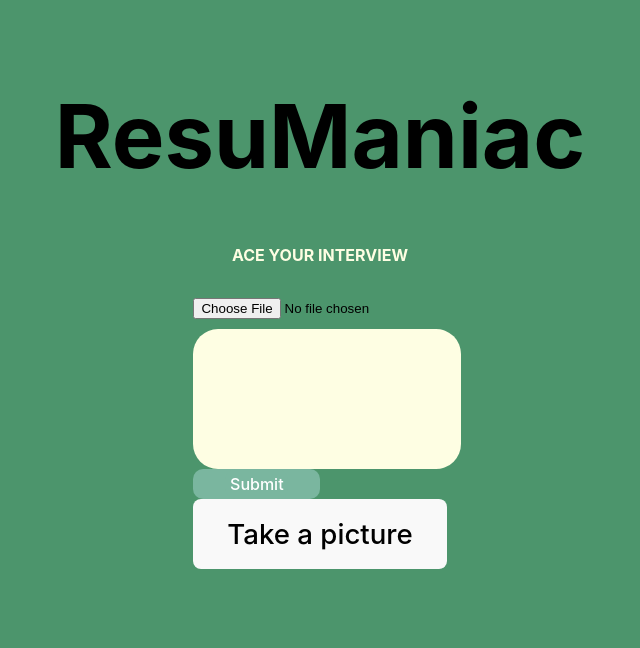
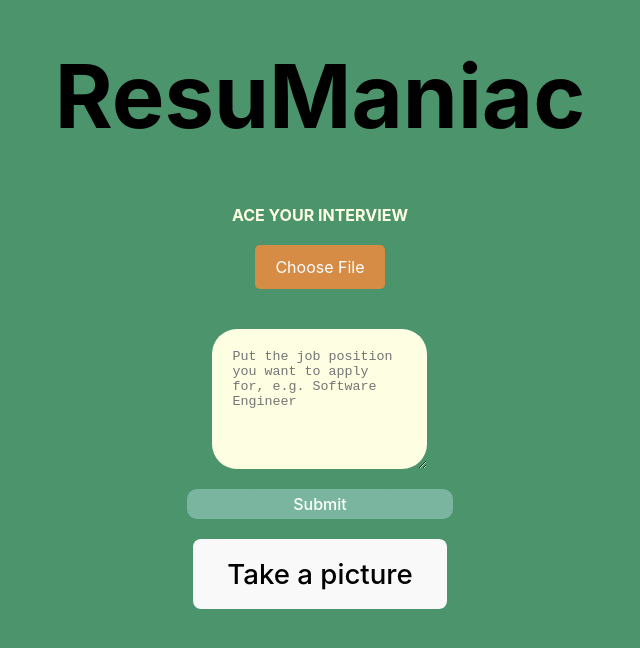
Before and after one commit to michimochi25/Terrible-Ideas-Hackathon, a React (Vite) app in the folder vite-project/: page / in a window 1280 px wide. Shown: the part 102-750 px from the top of the page, without its empty margins (320-960 px from the left). Built offline with nearby package versions, Linux system fonts and the light colour scheme.

Commit message:
Format containers

```diff
--- a/vite-project/src/App.css
+++ b/vite-project/src/App.css
@@ -23,7 +23,6 @@
   justify-content: center;
   align-items: center;
   height: 100px;
-  width: 90%;
   border-radius: 25px;
   padding: 20px;
   color:black;
@@ -106,3 +105,36 @@
   bottom: 120px;
   left: 120px;
 }
+
+.flexContainer {
+  display: flex;
+  justify-content: space-between;
+  flex-direction: column;
+  gap: 20px;
+  align-items: center;
+}
+
+.fileInputContainer {
+  display: flex;
+  justify-content: center;
+  margin-bottom: 20px;
+}
+
+.fileInputHidden {
+  display: none; /* Hide the default file input */
+}
+
+.customFileInput {
+  display: inline-block;
+  padding: 10px 20px;
+  color: white;
+  background-color: #D68C45;
+  border-radius: 5px;
+  cursor: pointer;
+  font-size: 16px;
+  text-align: center;
+}
+
+.customFileInput:hover {
+  background-color: #7ab69f;
+}
--- a/vite-project/src/pages/home.jsx
+++ b/vite-project/src/pages/home.jsx
@@ -28,18 +28,52 @@
       <h1>ResuManiac</h1>
       <h3 className="subHeadings">ACE YOUR INTERVIEW</h3>
 
-      <div className="biggerContainer">
-        <form action="http://localhost:3000/api/image" method="post" encType="multipart/form-data" id='imgForm'>
-          <input type="file" name="image" onChange={upload} accept="image/*" id="imgID" className="forSpaces"></input>
+      <div className='flexContainer'>
+
+        <div className='fileInputContainer'>
+
+          <form
+            action='http://localhost:3000/api/image'
+            method='post'
+            encType='multipart/form-data'
+            id='imgForm'
+          >
+            <input
+              type='file'
+              name='image'
+              onChange={upload}
+              accept='image/*'
+              id='imgID'
+              className='fileInputHidden'
+            />
+            {/* Custom label as button */}
+            <label htmlFor="imgID" className="customFileInput">
+              Choose File
+            </label>
+          </form>
+          </div>
+
           <form action="" method="get">
-            <input type="text" className="inputContainer"></input>
-          </form>
+            <textarea
+              className="inputContainer"
+              placeholder='Put the job position you want to apply for, e.g. Software Engineer'
+              rows="4"
+            />
+            </form>
           <div className="submitButton">
-            <button className="submitButton">Submit</button>
-          </div>
-        </form>
+              <button type="submit" className="submitButton">
+                Submit
+              </button>
+            </div>
+
+
+          <button className="take-pic-button" onClick={() => navigate('/takepic')}>
+            Take a picture
+          </button>
+
+
       </div>
-      <button className="take-pic-button" onClick={() => navigate('/takepic')}>Take a picture</button>
+
     </div>
   )
 }
```
